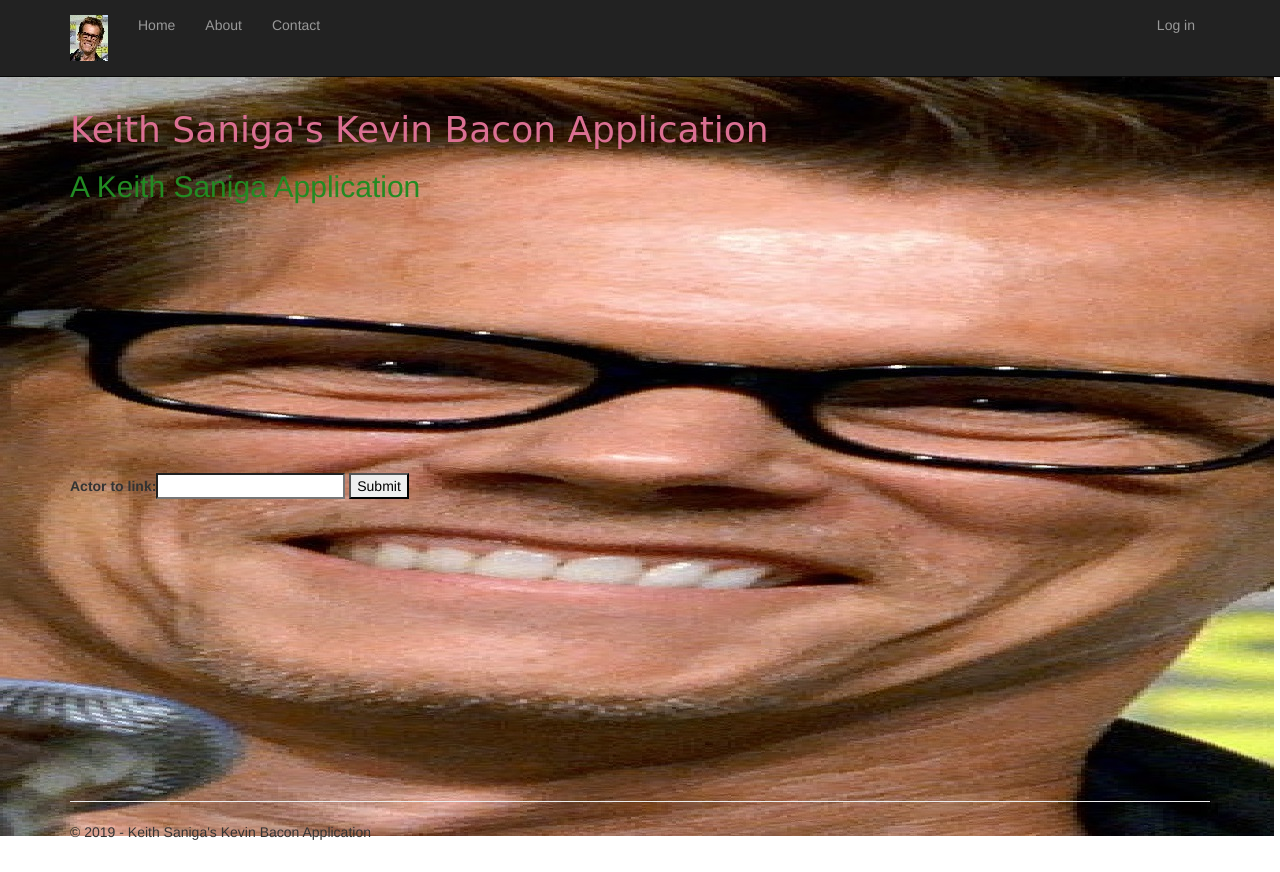
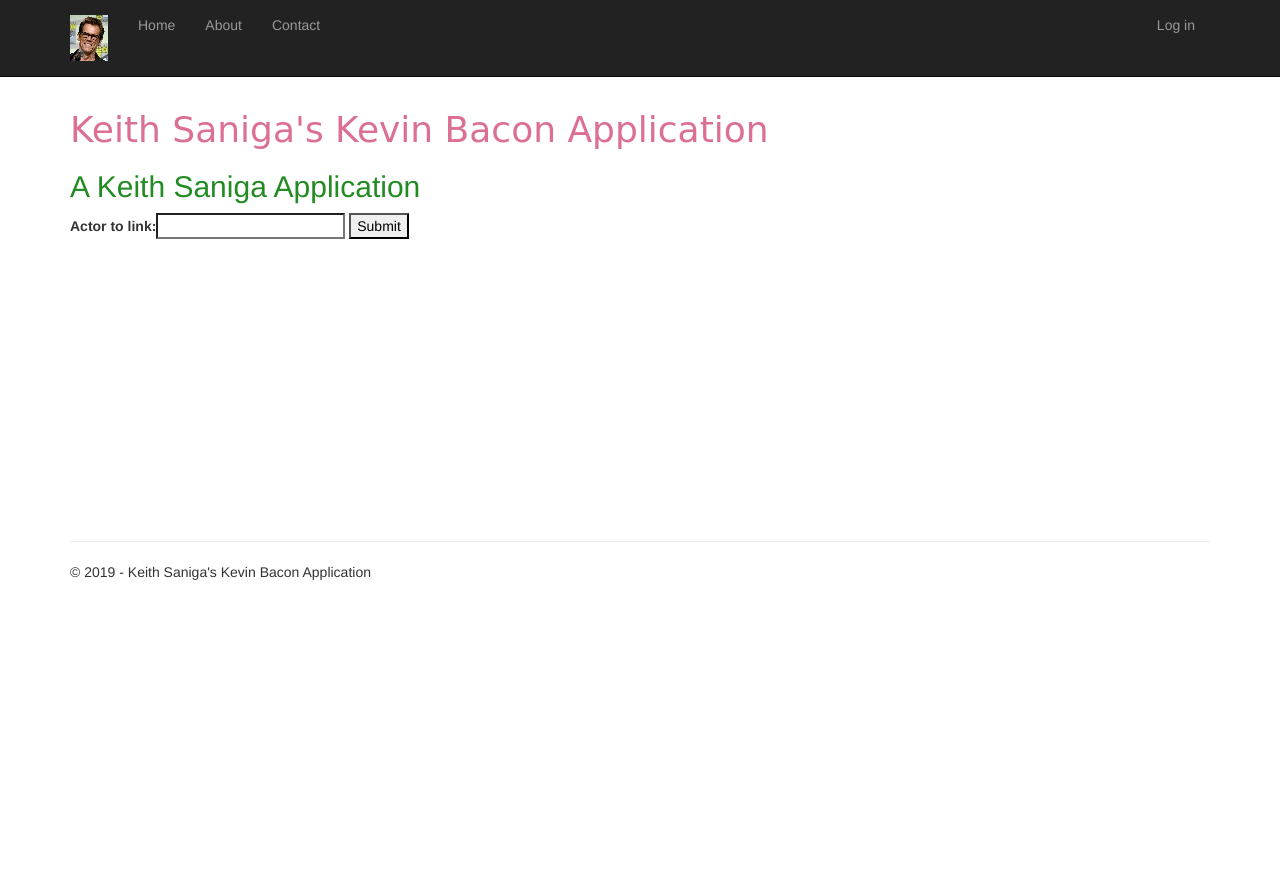
Before and after one commit to sanigak/Kevin-Bacon, a Django app: page / in a window 1280 px wide. After the commit the page ends 580 px from the top, so only its background shows below. Run offline with Django 3.2, Linux system fonts and the light colour scheme; some libraries are stand-ins or nearby versions.

Commit message:
style changes

```diff
--- a/FrontEnd/app/static/app/content/site.css
+++ b/FrontEnd/app/static/app/content/site.css
@@ -1,8 +1,7 @@
 body {
     padding-top: 50px;
     padding-bottom: 20px;
-    background-image: url("images/bacon_wide.jpg");
-    background-repeat: no-repeat
+
 }
 
 h1 {
--- a/FrontEnd/app/templates/app/index.html
+++ b/FrontEnd/app/templates/app/index.html
@@ -7,7 +7,11 @@
     <h1>Keith Saniga's Kevin Bacon Application</h1>
     <h2>A Keith Saniga Application</h2>
 
-        <br /><br /><br /><br /><br /><br /><br /><br /><br /><br /><br /><br /><br />
+
+
+
+
+
     <form action="/ans" method="post">
         {% csrf_token %}
         {{ form }}
```
